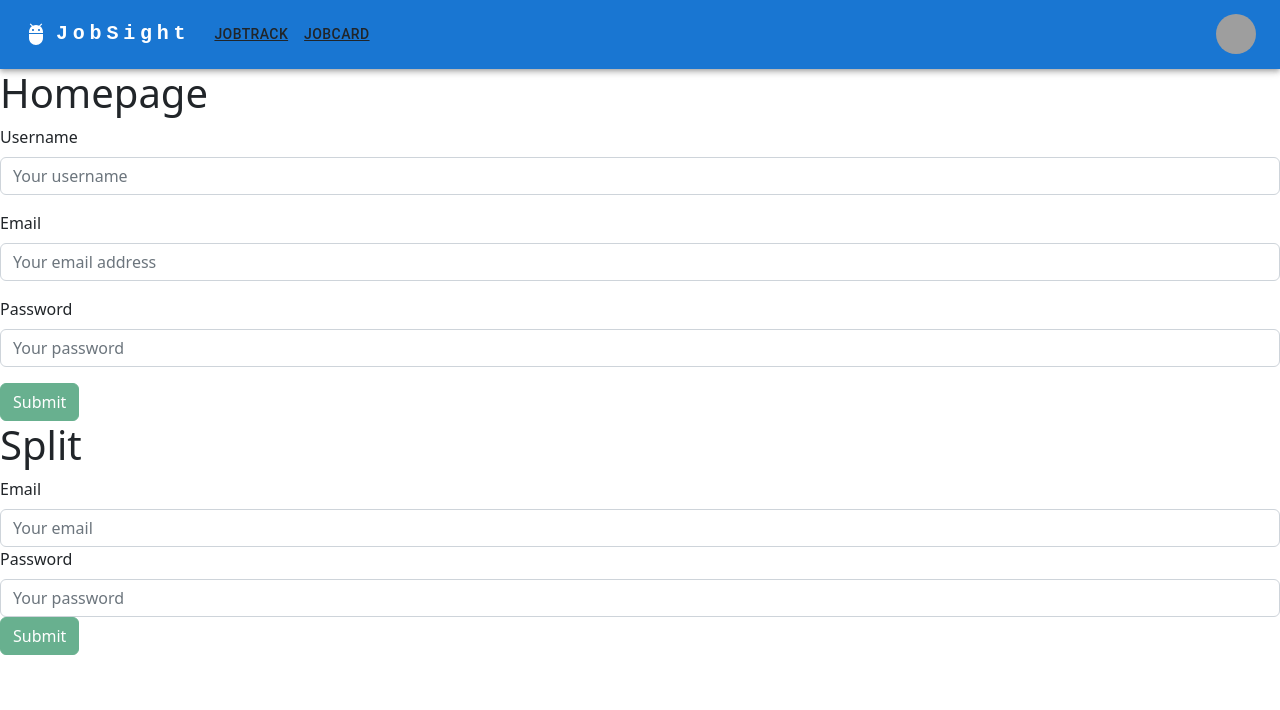
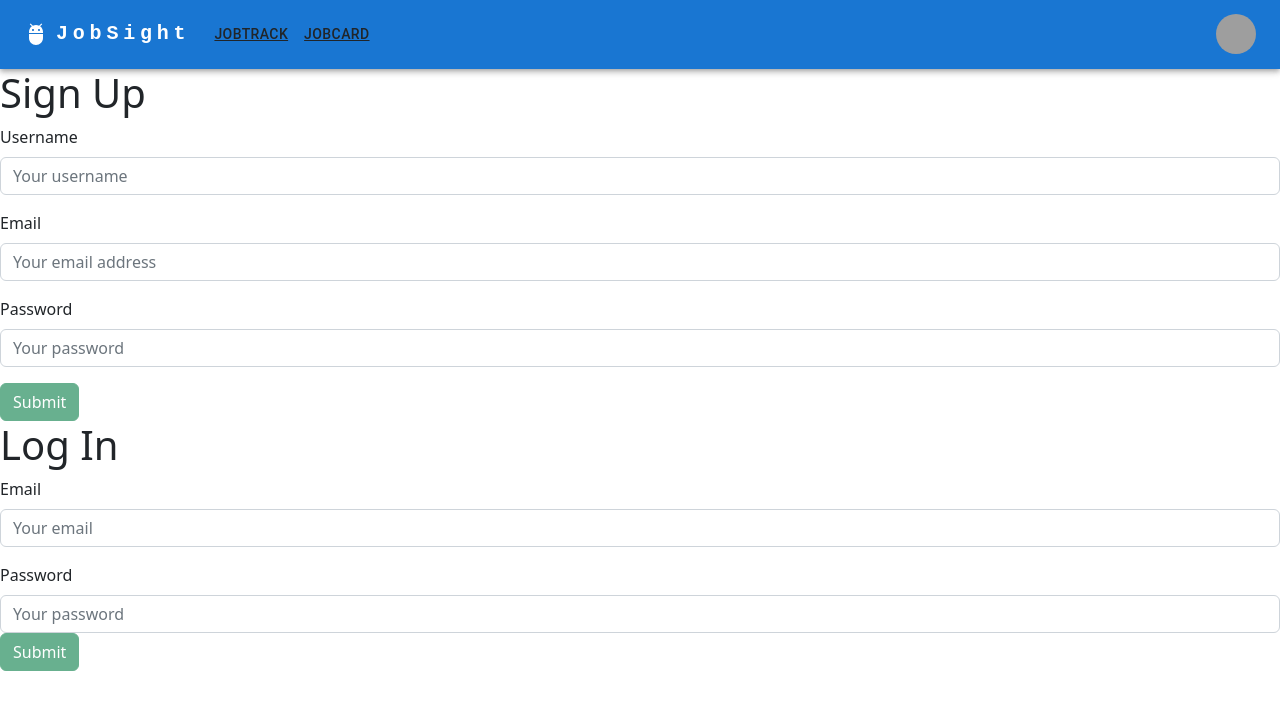
Before and after one commit to Nevin-Lewis/job_searcher, a React (Create React App) app in the folder client/: page / in a window 1280 px wide. Shown: the top 710 px of the page. Built offline with nearby package versions, Linux system fonts and the light colour scheme; grey boxes are pictures that could not be loaded.

Commit message:
styling of home page

```diff
--- a/client/src/Pages/HomePage.js
+++ b/client/src/Pages/HomePage.js
@@ -7,12 +7,12 @@ import { Button } from "react-bootstrap";
 function HomePage() {
     return (
         <div>
-            <h1>Homepage</h1>
+            <h1>Sign Up</h1>
         {Auth.loggedIn() ? ( <Button onClick={Auth.logout}>Logout</Button> ) : (
             <div>
             <Signup />
 
-            <h1> Split</h1>
+            <h1>Log In</h1>
             <LoginForm />
             </div>
         )}
--- a/client/src/components/LoginForm.js
+++ b/client/src/components/LoginForm.js
@@ -46,7 +46,7 @@ console.log(data)
         <Alert dismissible onClose={() => setShowAlert(false)} show={showAlert} variant='danger'>
           Something went wrong with your login credentials!
         </Alert>
-        <Form.Group>
+        <Form.Group className="mb-3" controlId="formBasicEmail">
           <Form.Label htmlFor='email'>Email</Form.Label>
           <Form.Control
             type='text'
--- a/client/src/components/SignUpForm.js
+++ b/client/src/components/SignUpForm.js
@@ -61,7 +61,7 @@ const SignupForm = () => {
           Something went wrong with your signup!
         </Alert>
 
-        <Form.Group className='mb-3'>
+        <Form.Group className="mb-3" controlId="formBasicEmail">
           <Form.Label htmlFor='username'>Username</Form.Label>
           <Form.Control
             type='text'
```
